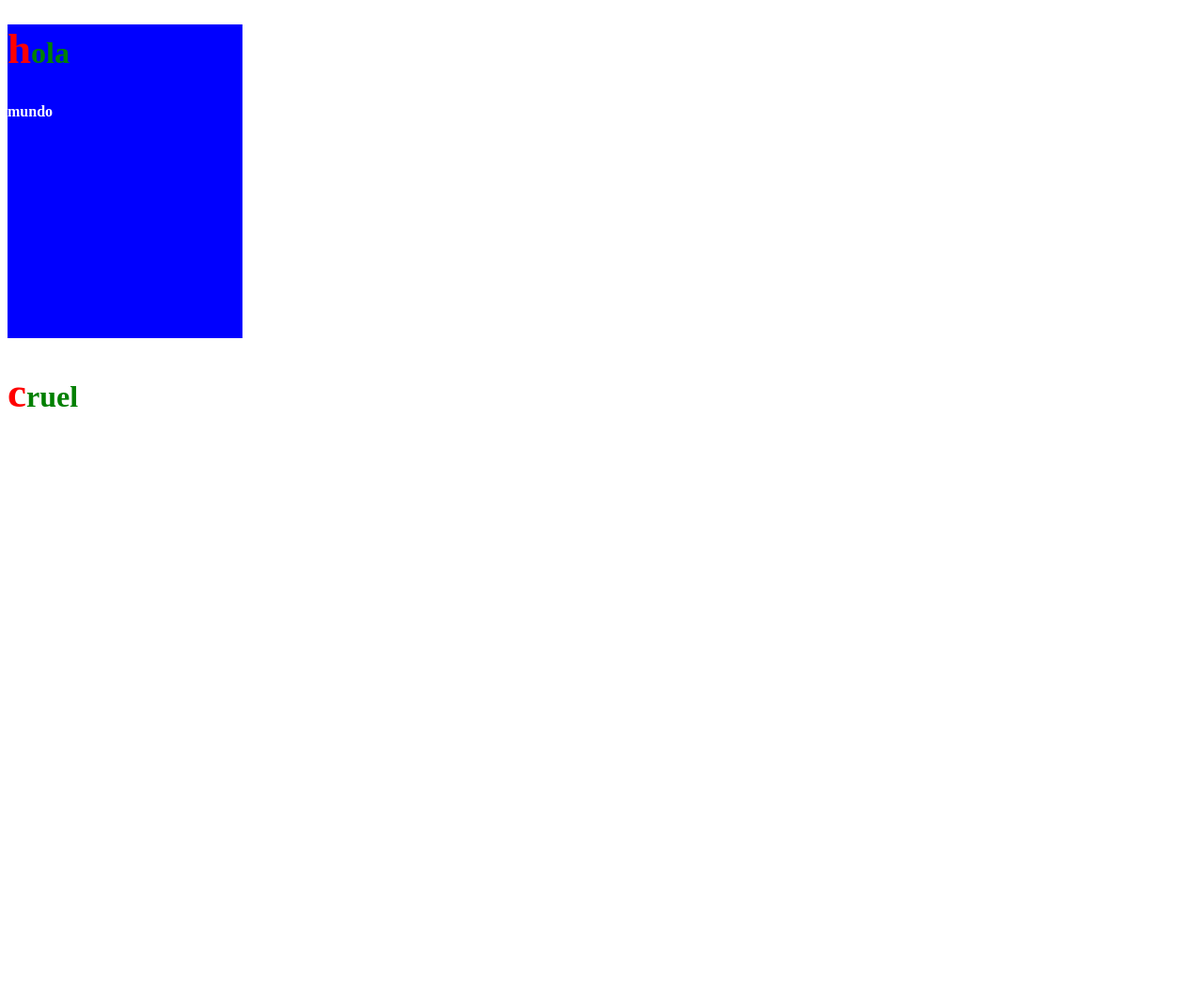
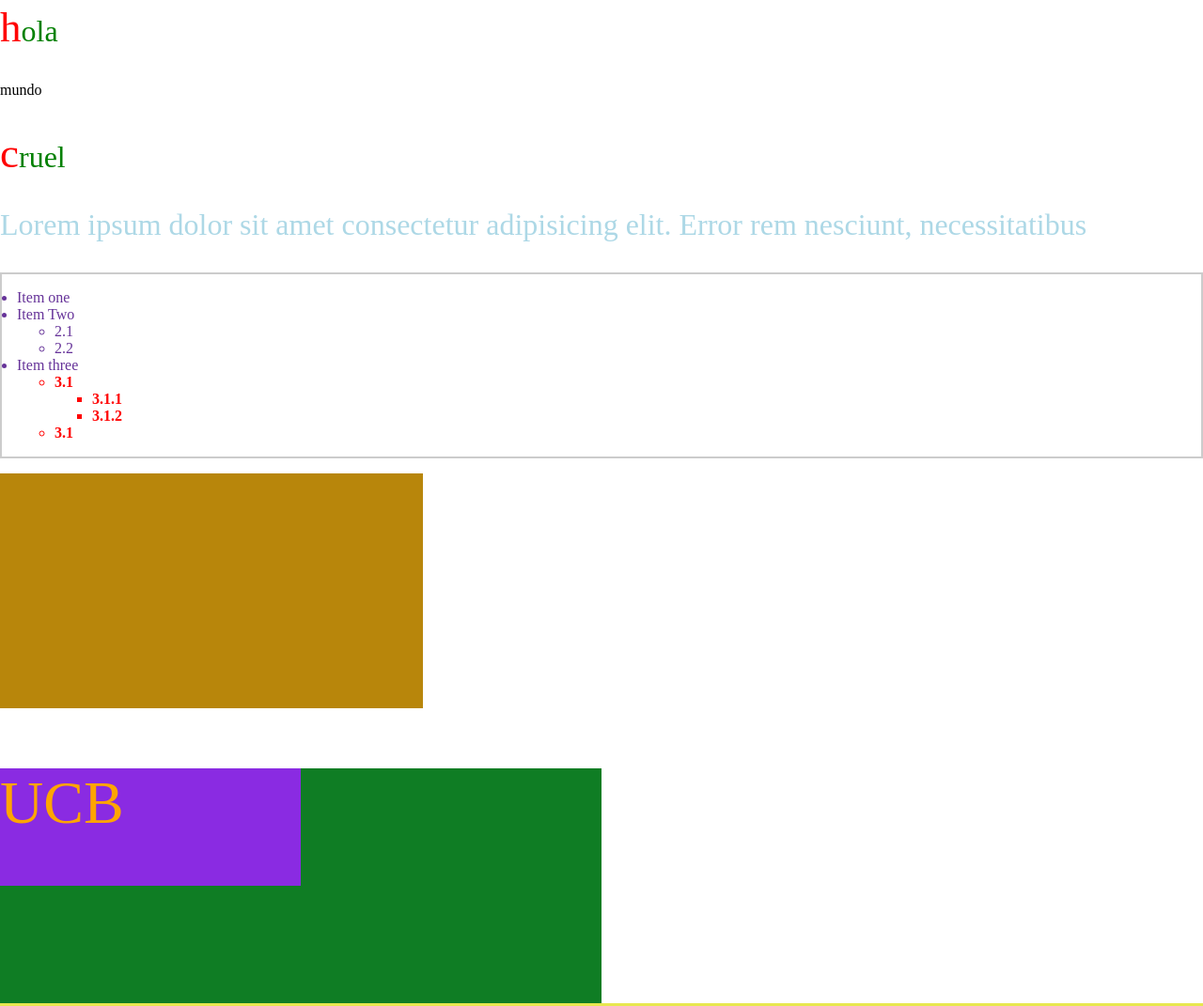
Before and after one commit to JoseAB32/class31_03, a plain HTML site: page index.html in a window 1280 px wide. Shown: the part 2040-3111 px from the top of the page at 94% size. Before the commit the page ends 2484 px from the top, so only its background shows below. Drawn offline with Linux system fonts and the light colour scheme.

Commit message:
Clase02_04

```diff
--- a/estilos.css
+++ b/estilos.css
@@ -1,9 +1,16 @@
-*{
+/* *{
     color: green;
     font-weight: bolder;
-}
+} */
 
-div {
+/* div {
+    width: 250px;
+    height: 250px;
+    background-color: blue;
+    color: white;
+} */
+
+#primC{
     width: 250px;
     height: 250px;
     background-color: blue;
@@ -17,6 +24,9 @@ p {
 
 .caja{
     background-color: rgb(0, 0, 0);
+    width: 250px;
+    height: 250px;
+    color: white;
 }
 
 .otra_caja{
@@ -58,11 +68,11 @@ input[type="text"]:disabled{
     color: black;
 }
 
-p::first-line{
+.padre p::first-line{
     color: green;
 }
 
-p::first-letter{
+.padre p::first-letter{
     color: red;
     font-size: 45px;
 }
@@ -77,3 +87,79 @@ p::first-letter{
 .padre p{
     color: red;
 }
+
+#unico {
+    color: red;
+}
+
+p#unico.foo{
+    color: red;
+}
+
+p#unico.foo.bar{
+    color: green;
+}
+
+p#unico.foo.bar.baz{
+    color: lightblue!important;
+}
+
+.main{
+    color: rebeccapurple;
+    border: 2px solid #CCC;
+    padding: 1em;
+}
+
+.special{
+    color: red;
+    font-weight: bolder;
+}
+
+.rectangulo{
+    width: 450px;
+    height: 250px;
+    background-color: darkgoldenrod;
+}
+
+.CajaRelative{
+    width: 50%;
+    height: 250px;
+    background-color: rgb(15, 125, 36);
+}
+
+.cajaInterior{
+    width: 50%;
+    height: 50%;
+    background-color: blueviolet;
+}
+
+.CajaRelative .cajaInterior p{
+    font-size: 4rem;
+}
+
+body{
+    margin: 0;
+}
+
+.VP{
+    width: 100vw;
+    height: 100vh;
+    background-color: rgb(231, 231, 79);
+}
+
+.ModCaj{
+    background-color: salmon;
+    width: 250px;
+    height: 250px;
+    /* padding-left: 25px;
+    padding-right: 25px;
+    padding-top: 25px;
+    padding-bottom: 25px; */
+    padding: 25px;;
+    /* border-left: 12px solid green;
+    border-right: 12px solid green;
+    border-top: 12px solid green;
+    border-bottom: 12px dashed green; */
+    border: 12px solid yellow;
+    margin: 25px;
+}
--- a/index.html
+++ b/index.html
@@ -16,7 +16,7 @@
     </style> -->
 </head>
 <body>
-    <div>
+    <div id="primC">
         CAJA
     </div>
 
@@ -69,5 +69,43 @@
         <div>mundo</div>
         <p>cruel</p>
     </div>
+
+    <p style="color:bisque;" id="unico" class="foo bar baz">
+        Lorem ipsum dolor sit amet consectetur adipisicing elit. Error rem nesciunt, necessitatibus
+    </p>
+
+    <ul class="main">
+        <li>Item one</li>
+        <li>Item Two
+            <ul>
+                <li>2.1</li>
+                <li>2.2</li>
+            </ul>
+        </li>
+        <li>Item three
+            <ul class="special">
+                <li>3.1
+                    <ul>
+                        <li>3.1.1</li>
+                        <li>3.1.2</li>
+                    </ul>
+                </li>
+                <li>3.1</li>
+            </ul>
+        </li>
+    </ul>
+
+
+    <div class="rectangulo"></div>
+
+    <div class="CajaRelative">
+        <div class="cajaInterior">
+            <p>UCB</p>
+        </div>
+    </div>
+
+    <div class="VP"></div>
+
+    <div class="ModCaj"></div>
 </body>
 </html>
```
